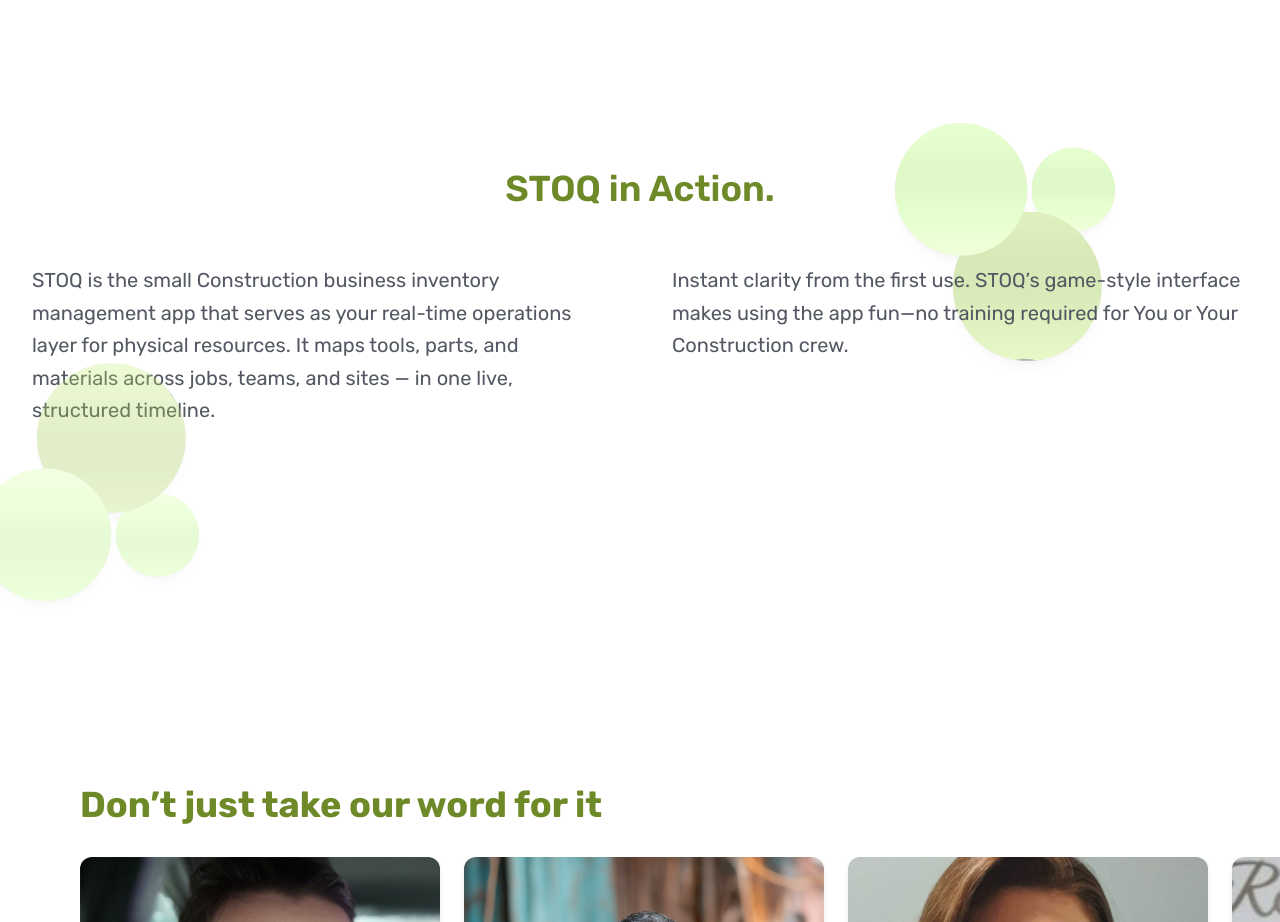
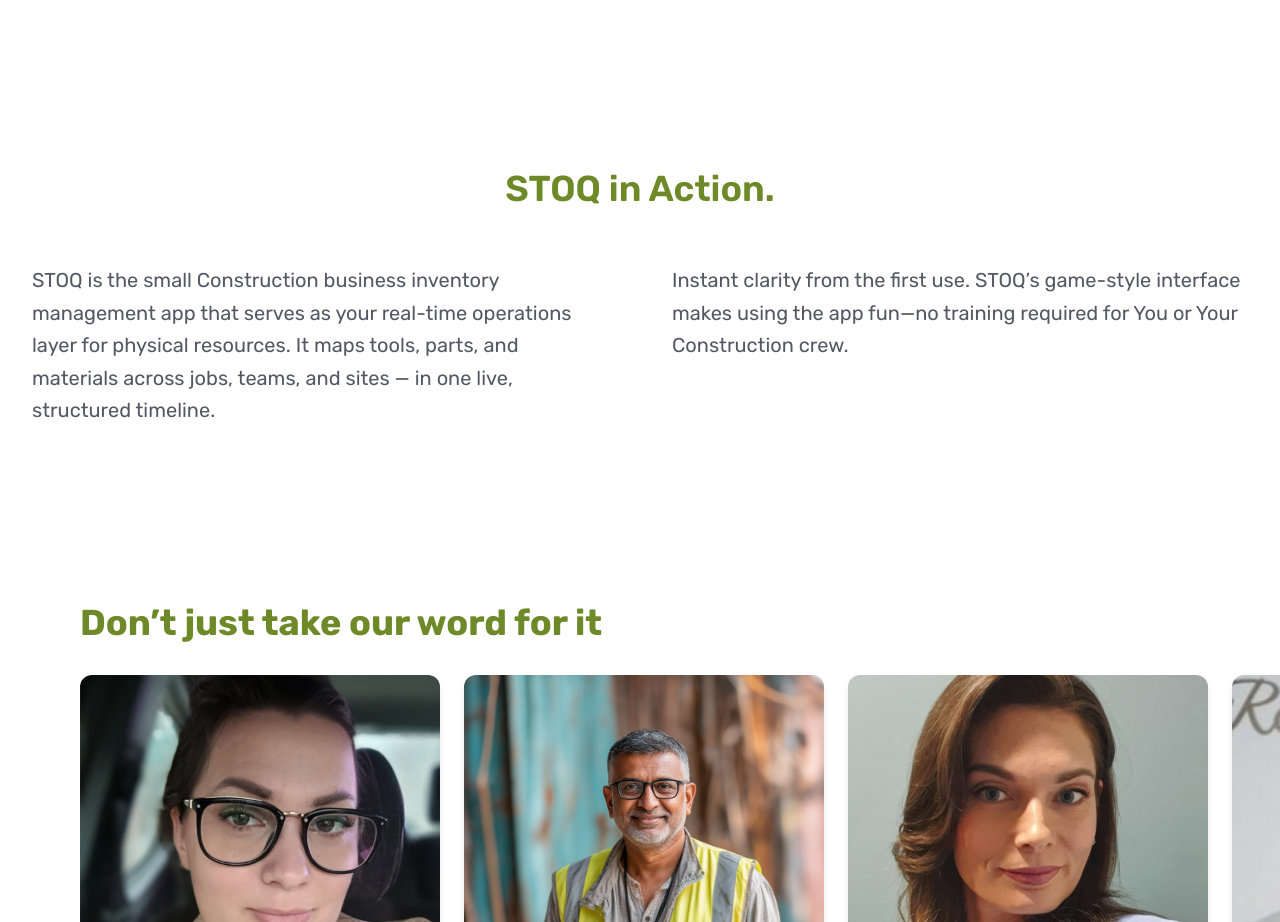
Before and after one commit to Jusaila/STOQ, a React (Create React App) app: page /construction in a window 1280 px wide. Shown: the part 1600-2522 px from the top of the page. Built offline with nearby package versions, Linux system fonts and the light colour scheme.

Commit message:
bg remove

```diff
--- a/src/pages/categories/ConstructionPage.jsx
+++ b/src/pages/categories/ConstructionPage.jsx
@@ -378,11 +378,11 @@
 
     <section className="relative w-full bg-white pt-16 pb-24 px-2 md:px-4 overflow-hidden font-rubik">
       {/* Right Section BG Image — position absolute and top-right aligned */}
-      <img
+      {/* <img
         src="/images/construction/Bubbles.svg"
         alt="right gradient"
         className="absolute top-6 right-[12%] w-[242px] h-[262px] object-contain pointer-events-none z-0"
-      />
+      /> */}
 
     <div className="relative z-10 w-full px-2 md:px-4">
       {/* Constrain content */}
@@ -404,13 +404,13 @@
             </div>
 
             {/* Left Image — below text & flush left */}
-            <div className="-ml-16 -mt-20 p-0 relative">
+            {/* <div className="-ml-16 -mt-20 p-0 relative">
               <img
                 src="/images/construction/Bubbles (1).svg"
                 alt="left gradient"
                 className="w-[242px] h-[262px] object-contain"
               />
-            </div>
+            </div> */}
           </div>
 
           {/* Right Section */}
--- a/src/pages/categories/HouseholdsPage.jsx
+++ b/src/pages/categories/HouseholdsPage.jsx
@@ -376,11 +376,11 @@
 
     <section className="relative w-full bg-white pt-16 pb-24 px-2 md:px-4 overflow-hidden font-rubik">
       {/* Right Section BG Image — position absolute and top-right aligned */}
-      <img
+      {/* <img
         src="/images/household/Bubbles.svg"
         alt="right gradient"
         className="absolute top-6 right-[12%] w-[242px] h-[262px] object-contain pointer-events-none z-0"
-      />
+      /> */}
 
     <div className="relative z-10 w-full px-2 md:px-4">
       {/* Constrain content */}
@@ -403,13 +403,13 @@
             </div>
 
             {/* Left Image — below text & flush left */}
-            <div className="-ml-16 -mt-20 p-0 relative">
+            {/* <div className="-ml-16 -mt-20 p-0 relative">
               <img
                 src="/images/household/Bubbles (1).svg"
                 alt="left gradient"
                 className="w-[242px] h-[262px] object-contain"
               />
-            </div>
+            </div> */}
           </div>
 
           {/* Right Section */}
```
